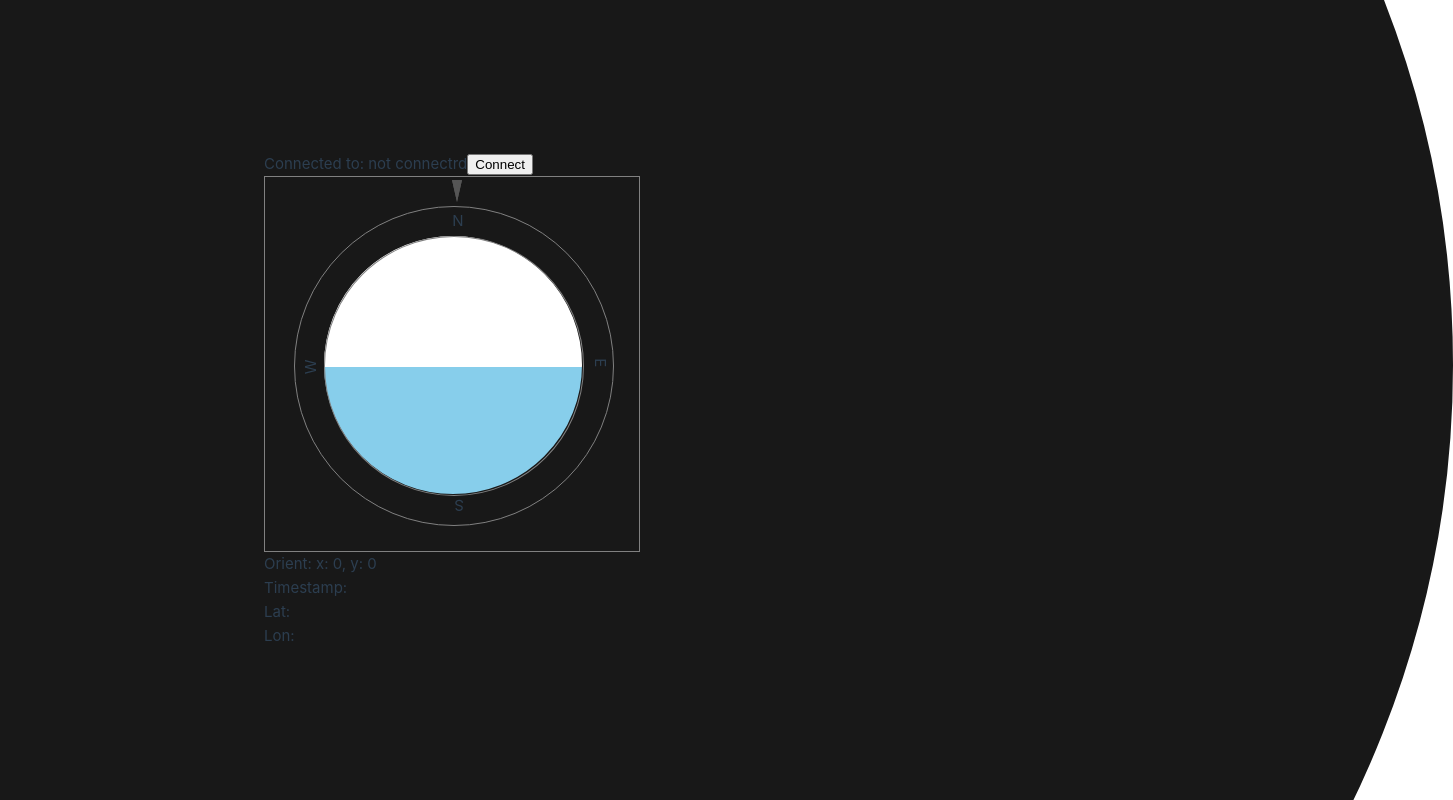
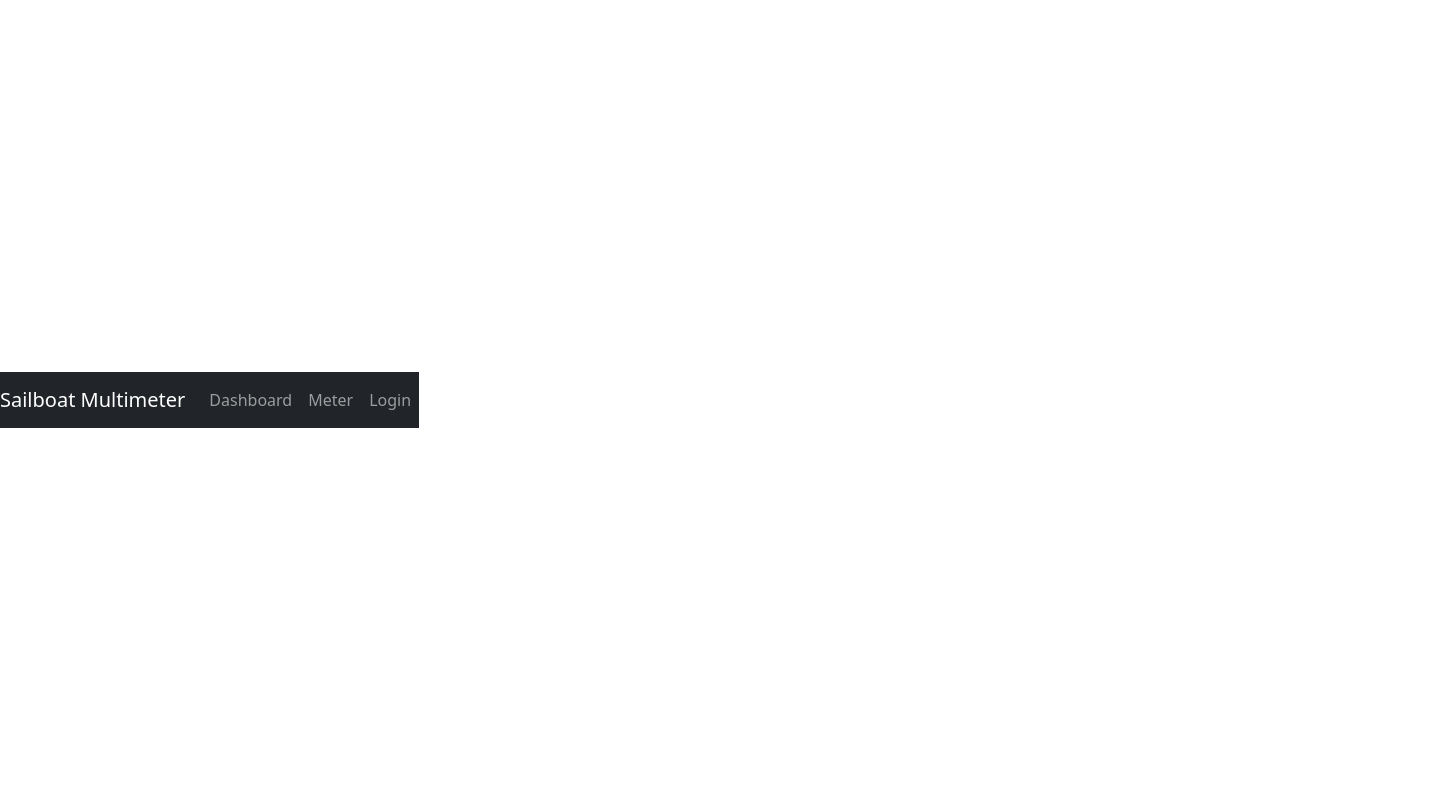
Before and after one commit to Asapgiri/Sailboat-mobil-codes, a Vue app: page / in a window 1280 px wide. Shown: the top 800 px of the page, 1453 px wide, since content can reach past the window. Built offline with nearby package versions, Linux system fonts and the light colour scheme.

Commit message:
add bootstrap and such

```diff
--- a/index.html
+++ b/index.html
@@ -4,10 +4,10 @@
     <meta charset="UTF-8">
     <link rel="icon" href="/favicon.ico">
     <meta name="viewport" content="width=device-width, initial-scale=1.0">
-    <title>Vite App</title>
+    <title>Sailboat Multimeter</title>
   </head>
   <body>
-    <div id="app"></div>
+    <div id="app" style="margin: 0px; padding: 0px;"></div>
     <script type="module" src="/src/main.ts"></script>
   </body>
 </html>
--- a/package.json
+++ b/package.json
@@ -12,9 +12,10 @@
   "dependencies": {
     "@vue/compat": "^3.3.2",
     "axios": "^1.4.0",
-    "bootstrap": "^5.2.3",
+    "bootstrap": "^5.3.1",
     "bootstrap-vue": "^2.23.1",
-    "vue": "^3.3.2"
+    "firebase": "^8.6.8",
+    "vue": "^3.3.4"
   },
   "devDependencies": {
     "@tsconfig/node18": "^2.0.1",
--- a/src/App.vue
+++ b/src/App.vue
@@ -1,7 +1,25 @@
 <script setup lang="ts">
-import GpsData from './components/GpsData.vue';
-import SensorData from './components/SensorData.vue'
-import WindClock  from './components/WindClock.vue'
+import Meter from './Meter.vue'
+import Dashboard from './Dashboard.vue'
+import Login from './Login.vue'
+
+// routing
+const routes = [
+    { name: 'Dashboard', app: Dashboard, route: '/dashboard' },
+    { name: 'Meter',     app: Meter,     route: '/meter' },
+    { name: 'Login',     app: Login,     route: '/login' },
+]
+
+var CurrentPage = Dashboard
+
+routes.forEach(route =>  {
+    if (route.route == window.location.pathname) {
+        CurrentPage = route.app
+    }
+})
+
+
+
 </script>
 
 <script lang="ts">
@@ -10,15 +28,31 @@ if ("wakeLock" in navigator) {
   var wakeLock = await navigator.wakeLock.request("screen");
   console.log('Wakelog is active..')
 }
+
+
 </script>
 
 <template>
+    <nav class="navbar navbar-expand navbar-dark bg-dark">
+        <a class="navbar-brand" href="/">Sailboat Multimeter</a>
+        <button class="navbar-toggler" type="button" data-toggle="collapse" data-target="#navbarsExample03" aria-controls="navbarsExample03" aria-expanded="false" aria-label="Toggle navigation">
+            <span class="navbar-toggler-icon"></span>
+        </button>
 
-  <main>
-    <SensorData/>
-    <WindClock/>
-    <GpsData/>
-  </main>
+        <div class="collapse navbar-collapse" id="navbarsExample03">
+            <ul class="navbar-nav mr-auto">
+                <li v-for="route in routes" v-class="route.app == CurrentPage ? 'nav-item active' : 'nav-item' ">
+                    <a class="nav-link" v-bind:href="route.route">
+                        {{ route.name }}
+                    </a>
+                </li>
+            </ul>
+        </div>
+    </nav>
+
+    <main class="d-flex justify-content-center">
+        <CurrentPage/>
+    </main>
 </template>
 
 <style scoped>
--- /dev/null
+++ b/src/Dashboard.vue
@@ -0,0 +1,2 @@
+<template>
+</template>
--- /dev/null
+++ b/src/Login.vue
@@ -0,0 +1,2 @@
+<template>
+</template>
--- /dev/null
+++ b/src/Meter.vue
@@ -0,0 +1,18 @@
+<script setup lang="ts">
+import GpsData from './components/GpsData.vue';
+import SensorData from './components/SensorData.vue'
+import WindClock  from './components/WindClock.vue'
+</script>
+
+<script lang="ts">
+// create an async function to request a wake lock
+</script>
+
+<template>
+    <SensorData/>
+    <WindClock/>
+    <GpsData/>
+</template>
+
+<style scoped>
+</style>
--- a/src/main.ts
+++ b/src/main.ts
@@ -1,6 +1,10 @@
 import './assets/main.css'
 
 import { createApp } from 'vue'
-import App from './App.vue'
+//import BootstrapVue from 'bootstrap-vue'
+import App          from './App.vue'
+
+import 'bootstrap/dist/css/bootstrap.css'
+import 'bootstrap-vue/dist/bootstrap-vue.css'
 
 createApp(App).mount('#app')
```
Also changed, not shown: 1 other file (tests, documents, lock files or other folders).
